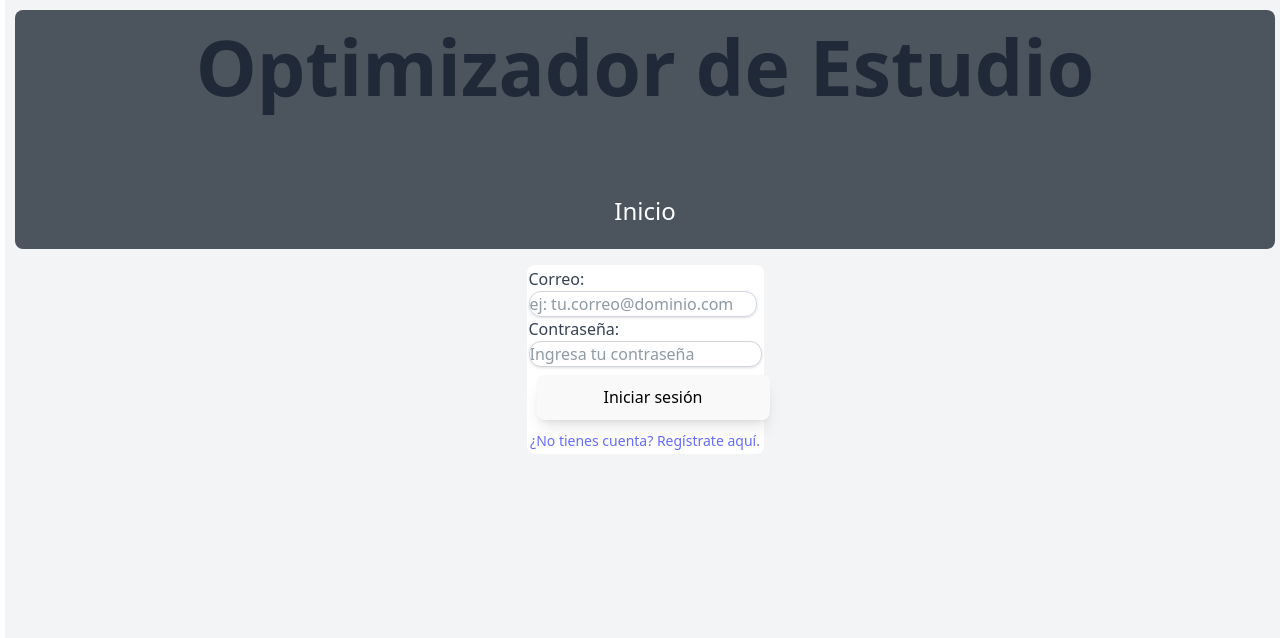
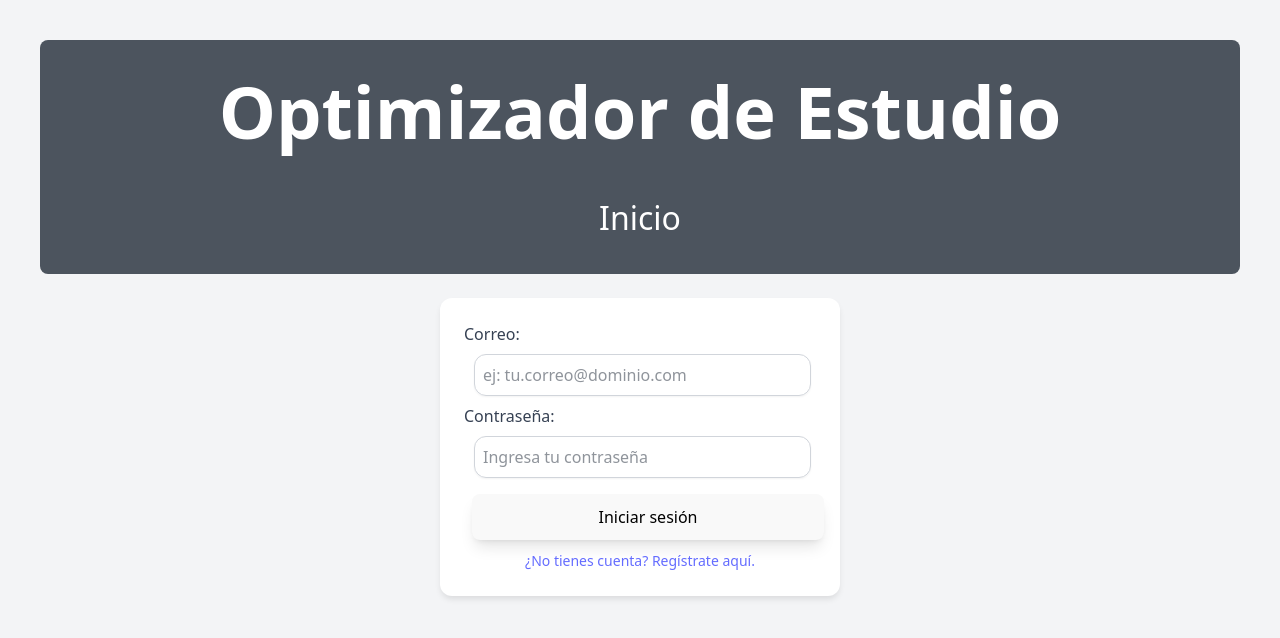
Before and after one commit to NicoRelease/pp2-vercel, a React (Vite) app in the folder FrontEnd/: page /Login in a window 1280 px wide. Shown: the top 638 px of the page. Built offline with nearby package versions, Linux system fonts and the light colour scheme.

Commit message:
cambios en estilos

```diff
--- a/FrontEnd/src/App.css
+++ b/FrontEnd/src/App.css
@@ -1,135 +1,178 @@
-/* 1. Reset Global - Fundamental para evitar desfases por padding */
+/* ==========================================================================
+   1. RESET & BASE (Limpieza de duplicados y conflictos)
+   ========================================================================== */
 * {
   box-sizing: border-box;
   margin: 0;
   padding: 0;
 }
 
+:root {
+  font-family: system-ui, -apple-system, sans-serif;
+  line-height: 1.5;
+  /* Colores unificados */
+  --bg-color: #f3f4f6;
+  --text-color: #1f2937;
+  --primary-blue: #3b82f6;
+  --header-color: #4c545eff;
+}
+
 html, body {
   width: 100%;
-  overflow-x: hidden; /* Evita el scroll horizontal */
-  background-color: #f3f4f6;
+  overflow-x: hidden;
+  background-color: var(--bg-color);
+  color: var(--text-color);
+  display: flex;
+  flex-direction: column;
+  align-items: center;
 }
 
-#root {
+#root, .app-container {
   width: 100%;
   display: flex;
   flex-direction: column;
   align-items: center;
 }
 
-.app-container{
-  width:100%;
-}
-
-/* 2. Contenedor Principal Adaptable */
+/* ==========================================================================
+   2. LAYOUT PRINCIPAL (Mobile First)
+   ========================================================================== */
 .Tarjeta-Principal {
   width: 100%;
   min-height: 100vh;
-  background-color: #f3f4f6;
-  padding: 10px; /* Padding reducido para móviles */
+  padding: 15px;
   display: flex;
-  flex-direction: column; /* Alinea los elementos uno debajo de otro */
-  align-items: center;    /* Centra horizontalmente */
+  flex-direction: column;
+  align-items: center;
   justify-content: flex-start;
 }
 .Imagen {
-  margin-top: 2px;
-  display:flex;
+  display: flex;
+  flex-direction:column;
+  align-items: center;
+}
+/* Header */
+.header {
+  width: 100%;
+  background-color: var(--header-color);
+  color: white;
+  padding: 1rem;
+  text-align: center;
+  border-radius: 8px;
+  margin-bottom: 1.5rem;
+  font-size: 1.2rem;
+  font-weight: 700;
+  display: flex;
+
+}
+
+h1 {
+  font-size: 1.8rem; /* Tamaño base para móvil */
+  font-weight: 700;
+  margin-bottom: 1.2rem;
+  text-align: center;
+  width: 100%;
+}
+.Encabezado {
+width:100%;
+}
+
+.Parrafo-Home {
+align-items: center;
+}
+
+
+/* ==========================================================================
+   3. FORMULARIOS E INPUTS (Estilo unificado)
+   ========================================================================== */
+.Form-Container {
+  background-color: white;
+  padding: 1.5rem;
+  border-radius: 12px;
+  width: 100%;
+  max-width: 400px;
+  box-shadow: 0 4px 6px -1px rgba(0, 0, 0, 0.1);
+  display: flex;
   flex-direction: column;
   align-items: center;
-  text-align: center;
 }
 
-.Form-Container {
-  background-color:white;
-  padding: 2px;
-  border-radius: 8px;
-
-}
-header {
-background-color: gray;
-width: 100%;
-}
-/* 3. Header Responsivo */
-.header {
+form {
   width: 100%;
-  font-size: 1.5rem; /* Reducido para móvil, subirá en desktop */
-  font-weight: 700;
-  background-color: #4c545eff;
-  color: white;
-  padding: 15px;
-  text-align: center;
-  border-radius: 8px;
-  margin-bottom: 1rem;
+  display: flex;
+  flex-direction: column;
 }
 
-/* 4. Ajuste de Títulos y Botones */
-h1 {
-  font-size: 2rem; /* El 4rem original es enorme para un celular */
-  font-weight: 700;
-  color: #1f2937;
-  margin-bottom: 1.2rem;
-  text-align: center;
-  word-wrap: break-word;
+/* Clase maestra para todos los Inputs (Correo, Password, etc.) */
+.InputCorreo input, .Password input, .input-standard {
+  width: calc(100% - 15px);
+  margin: 0.5rem 10px;
+  padding: 0.5rem;
+  border: 1px solid #d1d5db;
+  border-radius: 0.75rem;
+  box-shadow: 0 1px 2px rgba(0, 0, 0, 0.05);
+  transition: all 150ms ease-in-out;
+  outline: none;
+  font-size: 1rem;
+}
+
+.InputCorreo:focus, .Password:focus {
+  border-color: var(--primary-blue);
+  box-shadow: 0 0 0 3px rgba(59, 130, 246, 0.3);
+}
+
+/* Botones */
+.LoginButton {
+  width: calc(100% - 20px);
+  margin: 1rem 10px;
+  padding: 0.8rem;
+  background-color: var(--header-color);
+  color: white;
+  border: none;
+  border-radius: 0.75rem;
+  font-weight: 600;
+  cursor: pointer;
+  transition: opacity 0.2s;
+}
+
+.ButtonLogout {
+ width: calc(100% - 20px);
+  margin: 1rem 10px;
+  padding: 0.8rem;
+  background-color: var(--header-color);
+  color: white;
+  border: none;
+  border-radius: 0.75rem;
+  font-weight: 600;
+  cursor: pointer;
+  transition: opacity 0.2s;
+  font-size: 1rem;
+}
+.LoginButton:hover, .ButtonLogout:hover {
+  opacity: 0.9;
+}
+
+/* ==========================================================================
+   4. NAVEGACIÓN Y UTILIDADES
+   ========================================================================== */
+.Contenedor-Title {
+  width: 100%;
+  display: flex;
+  flex-direction: column;
+  gap: 1rem;
+  margin-bottom: 1.5rem;
+  align-items: center;
+}
+.Links {
+  Width: 100%;
 }
 
 .Contenedor-boton {
   display: flex;
-  flex-wrap: wrap; /* Si no caben, se bajan */
-  gap: 0.5rem;
-  margin-top: 1rem;
-  justify-content: center; /* Centrado en móvil es más seguro */
-  width: 100%;
-}
-
-.ButtonLogout {
-  background-color: #4c545eff;
-  color: white;
-  padding: 0.6rem 1.2rem;
-  border: none;
-  border-radius: 0.375rem;
-  cursor: pointer;
-  width: auto; /* Que no sea gigante */
-}
-
-/* 5. Contenedor de Tareas y Listas */
-.Contenedor-Title {
-  width: 100%;
-  display: flex;
-  flex-direction: column; /* Apilado en móvil */
-  gap: 0.5rem;
-  margin-bottom: 1rem;
-  align-items: center;
-}
-
-/* --- MEDIA QUERIES PARA PANTALLAS GRANDES (Escritorio) --- */
-@media (max-width: 600px) {
-  .Tarjeta-Principal {
-    padding: 2.5rem;
-    max-width: 1200px;
-    margin: 0 auto;
+    justify-content: flex-end;
+    width: 100%;
   }
 
-  .header {
-    font-size: 2.5rem;
-  }
-
-  h1 {
-    font-size: 3.5rem;
-  }
-
-  .Contenedor-Title {
-    flex-direction: row; /* En PC se ven uno al lado del otro */
-    justify-content: space-between;
-  }
-
-  .Contenedor-boton {
-    justify-content: flex-end; /* En PC se alinea a la derecha */
-  }
-}
-
-/* 6. Estilos adicionales de utilidad */
 .Links-Nav {
   display: flex;
   flex-wrap: wrap;
@@ -138,92 +181,37 @@ h1 {
   margin-top: 1rem;
 }
 
+/* ==========================================================================
+   5. MEDIA QUERIES (Escritorio / Tablets)
+   ========================================================================== */
+@media (min-width: 768px) {
+  .Tarjeta-Principal {
+    padding: 2.5rem;
+  }
 
-@import "tailwindcss";
+  .header {
+    font-size: 2rem;
+    padding: 2rem;
+  }
 
-:root {
-  font-family: system-ui, Avenir, Helvetica, Arial, sans-serif;
-  line-height: 1.5;
-  font-weight: 400;
+  h1 {
+    font-size: 4.5rem;
+  }
 
-  color-scheme: light dark;
-  color: rgba(255, 255, 255, 0.87);
-  background-color: #242424;
+  .Contenedor-Title {
+    flex-direction: row; /* En PC se alinean horizontalmente */
+    justify-content: space-between;
+    max-width: 100%;
+  }
 
-  font-synthesis: none;
-  text-rendering: optimizeLegibility;
-  -webkit-font-smoothing: antialiased;
-  -moz-osx-font-smoothing: grayscale;
-}
+.Contenedor-boton {
+  display: flex;
+    justify-content: flex-end;
+    width: 100%;
+  }
 
-a {
-  font-weight: 500;
-  color: #646cff;
-  text-decoration: inherit;
-}
-a:hover {
-  color: #535bf2;
-}
-
-/* --- CONTENEDORES PRINCIPALES --- */
-
-body {
-  margin-left:5px;
-  margin-right:5px;
-  display: flex;
-  place-items: center;
-  min-width: 320px;
-  min-height: 100vh;
-  flex-direction: column;
-}
-
-main {
-  width: 100%;
-  box-sizing: border-box;
-  display: flex;
-  flex-wrap: wrap;
-  justify-content: space-around;
-  align-items: flex-start;
-}
-
-/* -------------------------------------------------------- */
-
-h1 {
-  font-size: 3.2em;
-  line-height: 1.1;
-  width: 100%;
-  text-align: center;
-}
-
-button {
-  border-radius: 8px;
-  border: 1px solid transparent;
-  padding: 0.6em 1.2em;
-  font-size: 1em;
-  font-weight: 500;
-  font-family: inherit;
-  background-color: #f9f9f9;
-  cursor: pointer;
-  transition: border-color 0.25s;
-  margin: 0.5em;
-}
-button:hover {
-  border-color: #646cff;
-}
-button:focus,
-button:focus-visible {
-  outline: 4px auto -webkit-focus-ring-color;
-}
-
-@media (prefers-color-scheme: light) {
-  :root {
-    color: #213547;
-    background-color: #ffffff;
-  }
-  a:hover {
-    color: #747bff;
-  }
-  button {
-    background-color: #f9f9f9;
+  .ButtonLogout, .LoginButton {
+    width: auto;
+    padding: 0.6rem 2rem;
   }
 }
--- a/FrontEnd/src/components/HeaderNoLink.jsx
+++ b/FrontEnd/src/components/HeaderNoLink.jsx
@@ -1,106 +1,81 @@
-import React from 'react';
+import React, { useEffect } from 'react';
 import { Link, useLocation, useNavigate } from 'react-router-dom';
 import '../App.css';
 
-
 const Title = "Optimizador de Estudio";
 
+//Gestión de hipervinculos
 const mainNavLinks = [
   { path: '/Crear-sesion', label: 'Crear Sesión' },
   { path: '/gestor-estudio', label: 'Listado de sesiones' },
-
 ];
-
-// Links (Para usuarios NO logueados)
 const authNavLinks = [
   { path: '/', label: 'Inicio' },
-
 ];
 
 const HeaderNoLink = () => {
   const location = useLocation();
   const navigate = useNavigate();
 
-  // Estilos base para todos los links
-  const baseLinkStyle = {
-    color: 'white',
-    margin: '0 15px',
-    textDecoration: 'none',
-    fontWeight: 'normal',
-    padding: '5px 10px',
-    borderRadius: '5px',
-    transition: 'background-color 0.3s, opacity 0.3s',
-  };
-
-
   const handleLogout = () => {
     localStorage.removeItem('authToken');
     localStorage.removeItem('UserId');
     navigate('/');
-    console.log('Sesión cerrada y datos de autenticación eliminados.');
+    console.log('Sesión cerrada.');
   };
 
-  // ➡️ Lógica para verificar la página actual
-  const currentPath = location.pathname;
-  const isLoginPage = currentPath.endsWith('/Login') || currentPath === '/Login'; // Incluimos la raíz como página de autenticación
-  const isRegisterPage = currentPath.endsWith('/Register') || currentPath === '/register';
+  //Lógica de ubicación por URL
+  const currentPath = location.pathname.toLowerCase();
+  const isLoginPage = currentPath === '/login' || currentPath.endsWith('/login');
+  const isRegisterPage = currentPath === '/register' || currentPath.endsWith('/register');
+  const isHomePage = currentPath === '/' || currentPath === '';
+  const linksToRender = (isLoginPage || isRegisterPage || isHomePage) ? authNavLinks : mainNavLinks;
 
-  // 💡 Determinamos qué lista de enlaces usar
-  // Si estamos en Login o Register, usamos authNavLinks. Si no, usamos mainNavLinks.
-  const linksToRender = (isLoginPage || isRegisterPage) ? authNavLinks : mainNavLinks;
-
-  // Condicional para mostrar/ocultar el botón de Logout
-  const shouldShowLogoutButton = !(isLoginPage || isRegisterPage);
-
+//Lógica de LogOut
+  const shouldShowLogoutButton = !(isLoginPage || isRegisterPage || isHomePage);
 
   return (
     <header className="header">
-      {/* Contenedor del Título y Navegación */}
       <div className="Links">
-        <div className="Contenedor-Title">
-          <h1>
-          {Title}
-        </h1>
+        <div className="Encabezado">
         <div className='Contenedor-boton'>
-          {/* Botón de Logout a la derecha */}
-      <div className="ButtonLogout">
-        {/* 💡 Condicional: Muestra el botón solo si NO estamos en Login o Register */}
             {shouldShowLogoutButton && (
-          <button className ="ButtonLogout"
+              <button
+                className="ButtonLogout"
                 onClick={handleLogout}
-
-            onMouseOver={(e) => e.currentTarget.style.backgroundColor = '#c82333'}
-            onMouseOut={(e) => e.currentTarget.style.backgroundColor = '#4c545eff'}
               >
                 Cerrar Sesión
               </button>
             )}
         </div>
+        <div className="Contenedor-Title">
+          <h1>{Title}</h1>
+        </div>
         </div>
 
 
-        </div>
+
         <nav>
-          <div style={{ flexGrow: 1, textAlign: 'left' }}>
-
-            {/* 💡 RENDERIZADO CONDICIONAL DE ENLACES */}
           <div className='Links-Nav'>
             {linksToRender
-              // Filtra: Oculta el enlace si el path coincide con la ruta actual
-              .filter(link => link.path !== currentPath)
+              .filter(link => {
+                  const linkPath = link.path.toLowerCase();
+                  return linkPath !== currentPath && !(linkPath === '/' && isHomePage);
+              })
               .map((link) => (
-                <Link key={link.path} to={link.path} style={baseLinkStyle}>
+                <Link
+                  key={link.path}
+                  to={link.path}
+                  className="Links-Nav-item"
+                  style={{ color: 'white', textDecoration: 'none', margin: '0 10px' }}
+                >
                   {link.label}
                 </Link>
               ))
             }
           </div>
-
-          </div>
         </nav>
       </div>
-
-
     </header>
   );
 };
--- a/FrontEnd/src/components/Home.jsx
+++ b/FrontEnd/src/components/Home.jsx
@@ -1,6 +1,6 @@
 import { useNavigate } from 'react-router-dom';
 import '../App.css';
-import HeaderInicio from './HeaderInicio';
+import HeaderNoLink from './HeaderNoLink';
 
 export default function Home() {
   const navigate = useNavigate();
@@ -9,7 +9,7 @@ export default function Home() {
     // Contenedor principal: Ocupa toda la altura y tiene el fondo.
     <div className= "Tarjeta-Principal">
        {/* Título - SIN DIV ADICIONAL */}
-       <HeaderInicio />
+       <HeaderNoLink />
 
 
       {/* Contenedor de Centrado: Simplificado para depender solo de items-center */}
@@ -26,7 +26,7 @@ export default function Home() {
 
 
         {/* Párrafo - SIN DIV ADICIONAL */}
-        <p className="text-gray-700 mb-8 px-2">
+        <p className="Parrafo-Home">
           Explota tu potencial, maximiza tu tiempo. Puedes ingresar para acceder a tu cuenta.
         </p>
 
--- a/FrontEnd/src/components/Login.jsx
+++ b/FrontEnd/src/components/Login.jsx
@@ -112,7 +112,7 @@ const API_BASE_URL = import.meta.env.VITE_API_URL;
       <div className="Form-Container">
         <form
           onSubmit={handleSubmit}
-          //className="bg-white p-8 rounded-2xl shadow-2xl w-full max-w-md border border-gray-100"
+
         >
 
 
@@ -128,37 +128,40 @@ const API_BASE_URL = import.meta.env.VITE_API_URL;
           )}
 
           {/* Campo de Usuario */}
-          <div className="mb-5">
+          <div className="Usuario">
             <label className="block text-gray-700 font-medium mb-2" htmlFor="loginUser">
               Correo:
             </label>
-            <input
+            <div className="InputCorreo">
+                <input
               id="loginUser"
               type="email"
-              className="w-[calc(100%-5px)] p-3 border border-gray-300 rounded-xl focus:outline-none focus:ring-2 focus:ring-blue-500 transition duration-150 shadow-sm"
               value={loginUser}
               onChange={(e) => setLoginUser(e.target.value)}
               placeholder="ej: tu.correo@dominio.com"
               disabled={isLoading}
               required
             />
+            </div>
+
           </div>
 
           {/* Campo de Contraseña */}
-          <div className="mb-8">
+          <div className="Clave">
             <label className="block text-gray-700 font-medium mb-2" htmlFor="loginPassword">
               Contraseña:
             </label>
+            <div className="Password">
             <input
               id="loginPassword"
               type="password"
-              className="w-full p-3 border border-gray-300 rounded-xl focus:outline-none focus:ring-2 focus:ring-blue-500 transition duration-150 shadow-sm"
               value={loginPassword}
               onChange={(e) => setLoginPassword(e.target.value)}
               placeholder="Ingresa tu contraseña"
               disabled={isLoading}
               required
             />
+            </div>
           </div>
 
           {/* Botón de Submit */}
```
Lines whose indentation alone changed are shown as unchanged.
